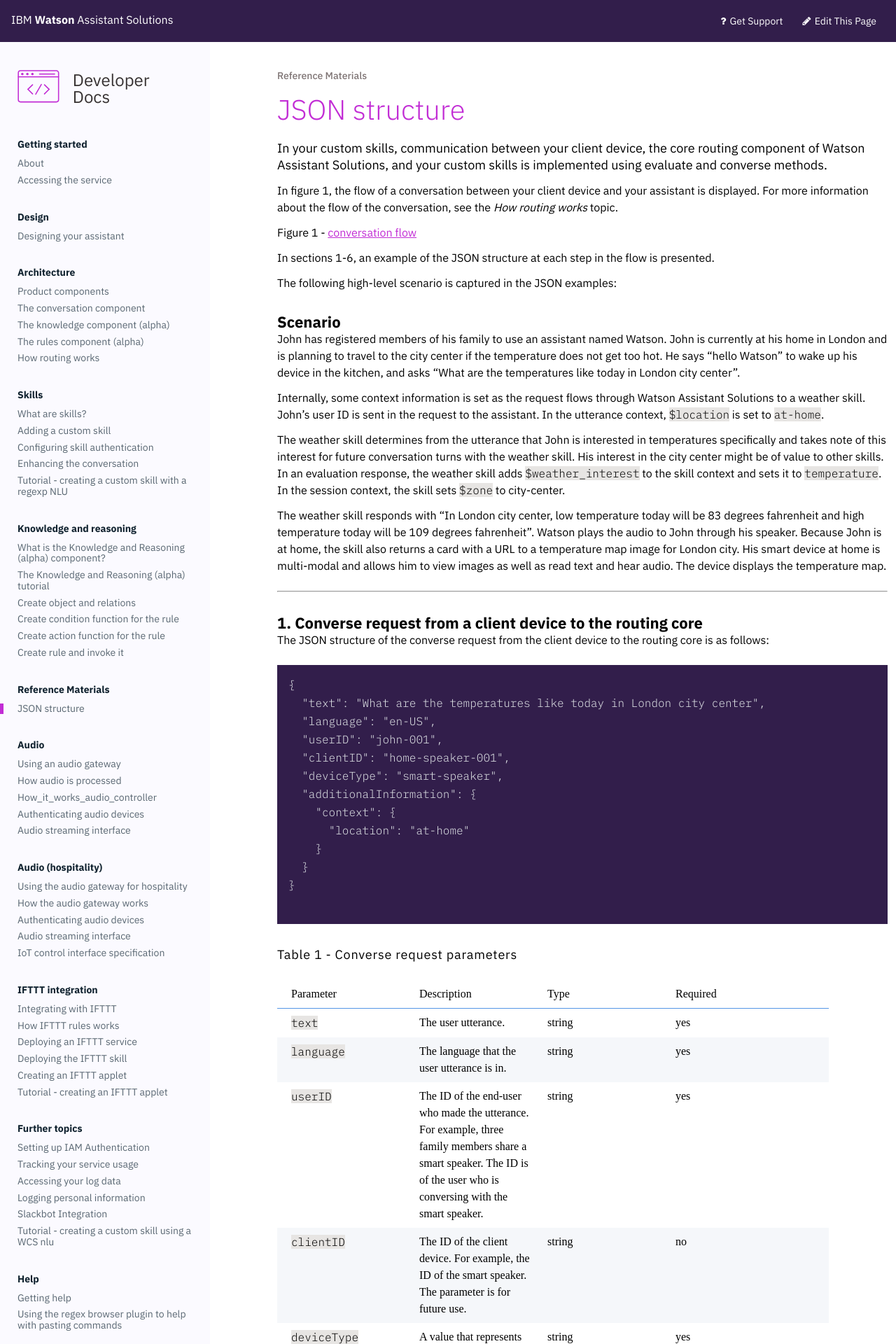
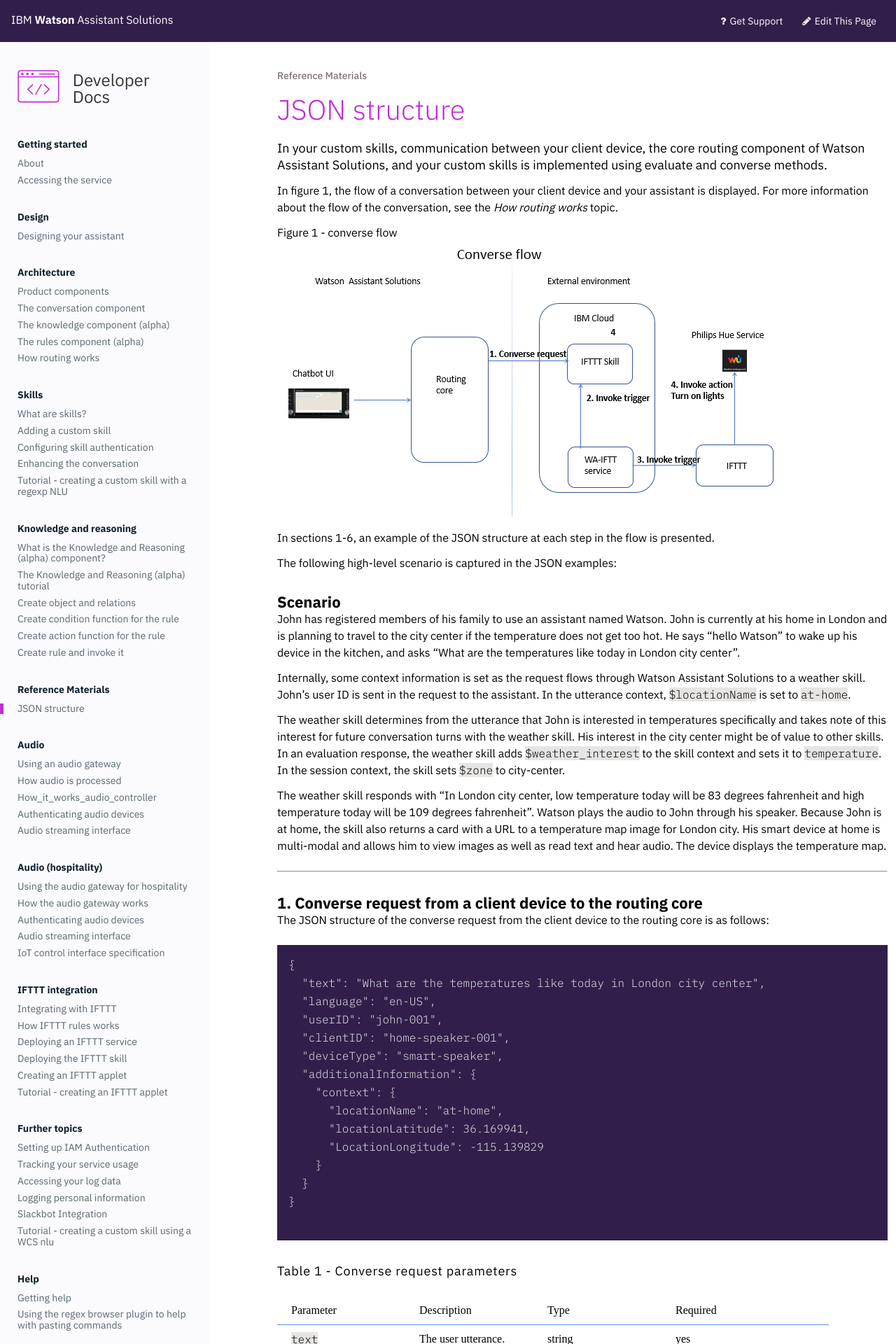
Before and after one commit to Watson-Personal-Assistant/developer, a Jekyll site: the page built from _content/reference/JSON_formats.md, in a window 1280 px wide. Shown: the top 1920 px of the page at 70% size. Built offline with Jekyll 4.4.1, drawn with Linux system fonts in a browser that asks for light colours; some web fonts are replaced; some of the changed text lies outside the part shown.

Commit message:
added location

```diff
--- a/_content/reference/JSON_formats.md
+++ b/_content/reference/JSON_formats.md
@@ -6,7 +6,8 @@
 
 In figure 1, the flow of a conversation between your client device and your assistant is displayed. For more information about the flow of the conversation, see the _How routing works_ topic.
 
-Figure 1 - [conversation flow](../converse_flow.PNG)
+Figure 1 - converse flow
+![Routing flow]({{site.baseurl}}/images/converse_flow.PNG)
 
 In sections 1-6, an example of the JSON structure at each step in the flow is presented.
 
@@ -15,7 +16,7 @@
 ### Scenario
 John has registered members of his family to use an assistant named Watson.  John is currently at his home in London and is planning to travel to the city center if the temperature does not get too hot. He says "hello Watson" to wake up his device in the kitchen, and asks "What are the temperatures like today in London city center".
 
-Internally, some context information is set as the request flows through Watson Assistant Solutions to a weather skill.  John's user ID is sent in the request to the assistant.  In the utterance context, `$location` is set to `at-home`.
+Internally, some context information is set as the request flows through Watson Assistant Solutions to a weather skill.  John's user ID is sent in the request to the assistant.  In the utterance context, `$locationName` is set to `at-home`.
 
 The weather skill determines from the utterance that John is interested in temperatures specifically and takes note of this interest for future conversation turns with the weather skill. His interest in the city center might be of value to other skills.  In an evaluation response, the weather skill adds `$weather_interest` to the skill context and sets it to `temperature`.  In the session context, the skill sets `$zone`  to city-center.
 
@@ -35,7 +36,9 @@
   "deviceType": "smart-speaker",
   "additionalInformation": {
     "context": {
-      "location": "at-home"
+      "locationName": "at-home",
+      "locationLatitude": 36.169941,
+      "LocationLongitude": -115.139829
     }
   }
 }
@@ -84,7 +87,9 @@
     "application": {
       "id": "app-001",
       "attributes": {
-        "location": "at-home"
+        "locationName": "at-home",
+      "locationLatitude": 36.169941,
+      "LocationLongitude": -115.139829
       }
     }
   }
@@ -162,7 +167,9 @@
     "application": {
       "id": "app-001",
       "attributes": {
-        "location": "at-home"
+        "locationName": "at-home",
+        "locationLatitude": 36.169941,
+        "LocationLongitude": -115.139829
       }
     }
   },
@@ -330,7 +337,9 @@
     "application": {
       "id": "app-001",
       "attributes": {
-        "location": "at-home"
+        "locationName": "at-home",
+        "locationLatitude": 36.169941,
+        "LocationLongitude": -115.139829
       }
     }
     },
@@ -383,7 +392,9 @@
       "application": {
         "id": "app-001",
         "attributes": {
-          "location": "at-home"
+          "locationName": "at-home",
+          "locationLatitude": 36.169941,
+          "LocationLongitude": -115.139829
         }
       }
     }
@@ -544,7 +555,9 @@
       "application": {
         "id": "app-001",
         "attributes": {
-          "location": "at-home"
+          "locationName": "at-home",
+          "locationLatitude": 36.169941,
+          "LocationLongitude": -115.139829
           }
       },
       "session": {
@@ -650,7 +663,7 @@
 
 Parameter | Description | Type | Required
 ---------|----------|---------|---------
-`attributes` |   Includes any session context attributes.  Include `"inConversation": "true"` to specify that the skill is expecting a response from the end-user.  Allows the response from the user to be routed to the same skill for processing. An empty attributes object is allowed. | object | yes
+`attributes` |   Includes any session context attributes.  Include `"inConversation": true` to specify that the skill is expecting a response from the end-user.  Allows the response from the user to be routed to the same skill for processing. An empty attributes object is allowed. | object | yes
 
 #### Table 42 - Converse response parameters - session context
 
@@ -706,7 +719,9 @@
 },
 "additionalInformation": {
   "context": {
-    "location": "at-home"
+    "locationName": "at-home",
+    "locationLatitude": 36.169941,
+    "LocationLongitude": -115.139829
       }
     }
   }
```
Also changed, not shown: other parts of _content/reference/JSON_formats.md (+3 -3 lines).
